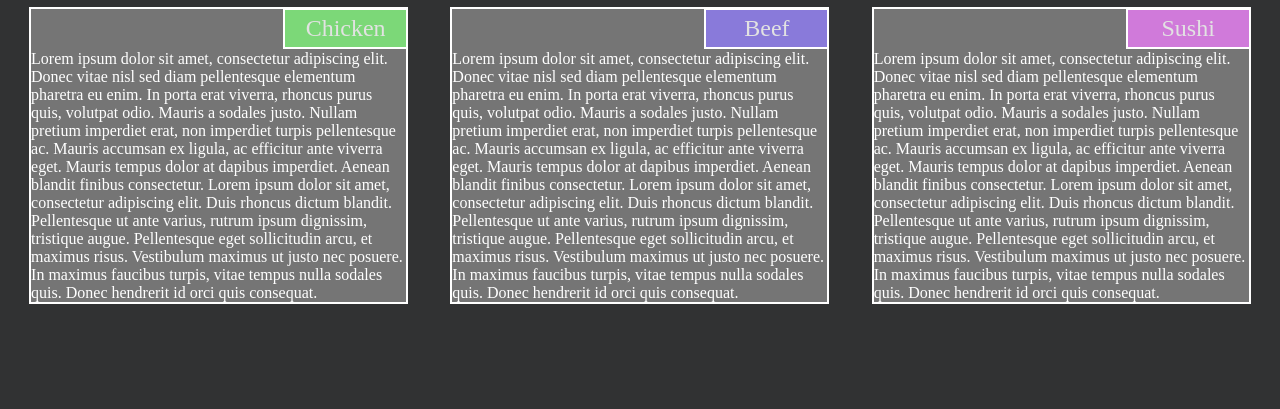
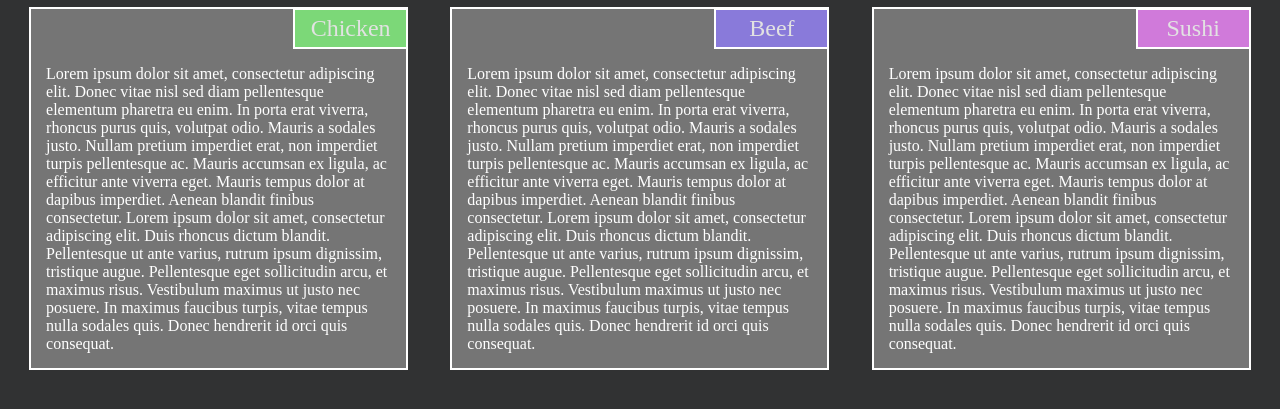
Before and after one commit to whatever69420/whatever69420.github.io, a plain HTML site: page module2-solution/index.html in a window 1280 px wide. Shown: the part 91-500 px from the top of the page. Drawn offline with Linux system fonts and the light colour scheme.

Commit message:
small css changes

```diff
--- a/module2-solution/css/styles.css
+++ b/module2-solution/css/styles.css
@@ -60,8 +60,8 @@
   position:relative;
   padding-top: 5px;
   padding-bottom: 5px;
-  left: 2px;
-  top: -1px;
+  left: 17px;
+  top: -16px;
 }
 
 .middlebox{
@@ -69,6 +69,7 @@
   border: 2px;
   border-style: solid;
   border-color: white;
+  padding: 15px;
   background-color: #757575;
   width: 90%;
   color: white;
```
